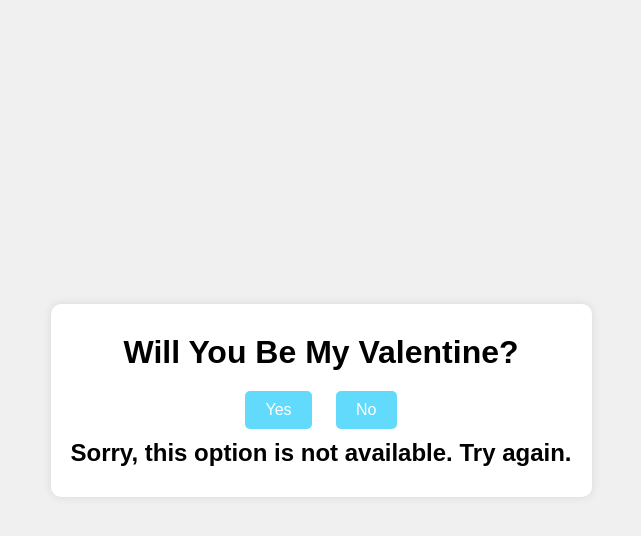
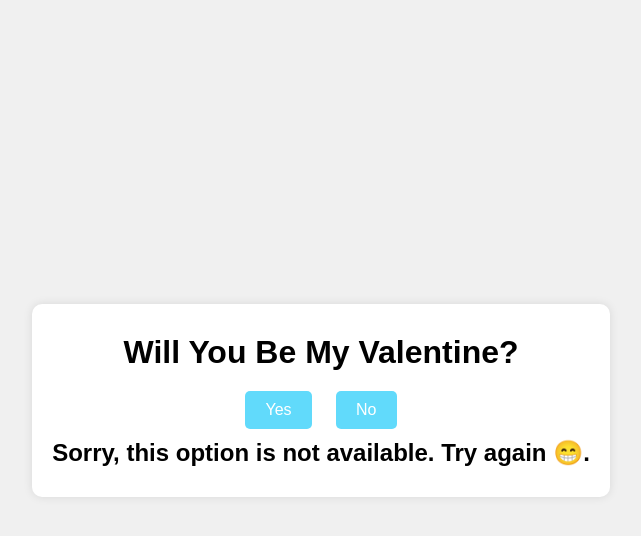
Before and after one commit to MaxxF2005/Valentines, a plain HTML site: page index.html in a window 1280 px wide. Both pictures are taken after a click on the button "No". Shown: the whole page, without its empty margins (319-960 px from the left). Drawn offline with Linux system fonts and the light colour scheme.

Commit message:
Update index.html

```diff
--- a/index.html
+++ b/index.html
@@ -72,7 +72,7 @@ function handleResponse(val) {
     responseMessage.textContent = "Hooray! Happy Valentine's Day Amanda!";
     responseGif.src = "https://media1.tenor.com/m/fHbGEBHCaqwAAAAC/tbh-creature-autism-creature.gif";
   } else {
-    responseMessage.textContent = "Sorry, this option is not available. Try again.";
+    responseMessage.textContent = "Sorry, this option is not available. Try again 😁.";
     responseGif.style.display = "none";
   }
 
```
